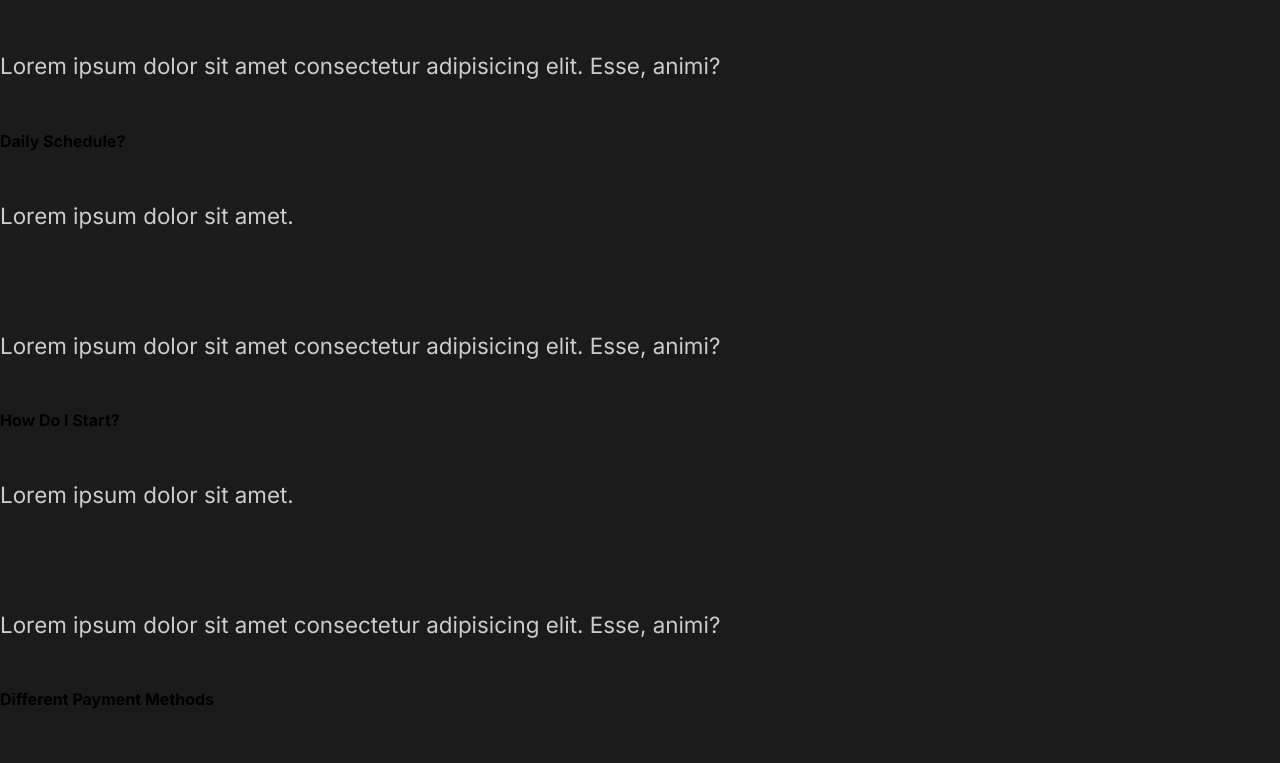
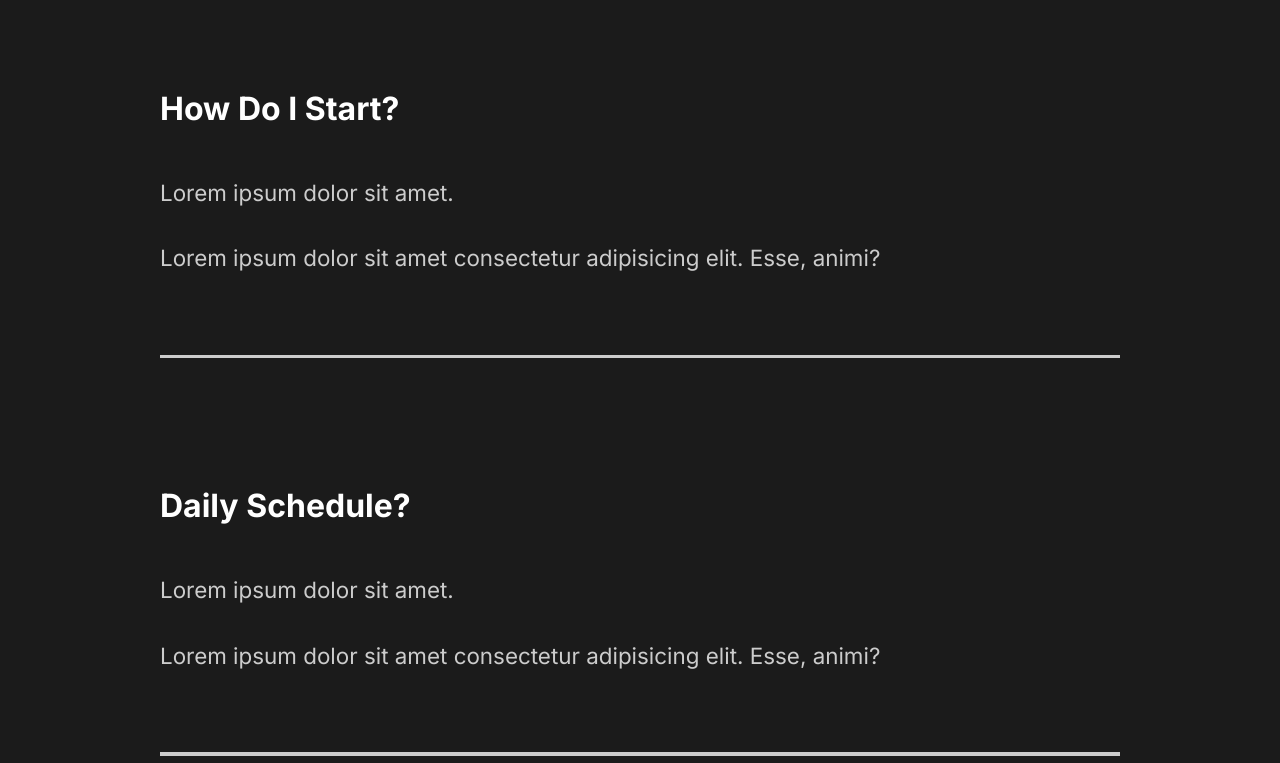
Before and after one commit to codenaij/photo-capture, a React (Create React App) app: page / in a window 1280 px wide. Shown: the part 2296-3059 px from the top of the page. Built offline with nearby package versions, Linux system fonts and the light colour scheme.

Commit message:
7. Styled Faq Section

```diff
--- a/src/components/FaqSection.js
+++ b/src/components/FaqSection.js
@@ -1,8 +1,10 @@
 import React from 'react'
+import styled from 'styled-components'
+import { About } from '../styles'
 
 const FaqSection = () => {
   return (
-    <div classname='faq'>
+    <Faq>
       <h2>
         Any Questions <span>FAQ</span>
       </h2>
@@ -15,6 +17,7 @@
             animi?
           </p>
         </div>
+        <div className='faq-line'></div>
       </div>
       <div className='question'>
         <h4>Daily Schedule?</h4>
@@ -25,6 +28,7 @@
             animi?
           </p>
         </div>
+        <div className='faq-line'></div>
       </div>
       <div className='question'>
         <h4>How Do I Start?</h4>
@@ -35,6 +39,7 @@
             animi?
           </p>
         </div>
+        <div className='faq-line'></div>
       </div>
       <div className='question'>
         <h4>Different Payment Methods</h4>
@@ -55,9 +60,40 @@
             animi?
           </p>
         </div>
+        <div className='faq-line'></div>
       </div>
-    </div>
+    </Faq>
   )
 }
 
+const Faq = styled(About)`
+  display: block;
+  span {
+    display: block;
+  }
+
+  h2 {
+    padding-bottom: 2rem;
+    font-weight: lighter;
+  }
+
+  .faq-line {
+    background: #ccc;
+    height: 0.2rem;
+    margin: 2rem 0rem;
+    width: 100%;
+  }
+  .question {
+    padding: 3rem 0rem;
+    cursor: pointer;
+  }
+
+  .answer {
+    padding: 2rem 0rem;
+    p {
+      padding: 1rem 0rem;
+    }
+  }
+`
+
 export default FaqSection
--- a/src/components/GlobalStyle.js
+++ b/src/components/GlobalStyle.js
@@ -39,6 +39,7 @@
 
   h4 {
     font-weight: bold;
+    font-size: 2rem
 
   }
 
```
